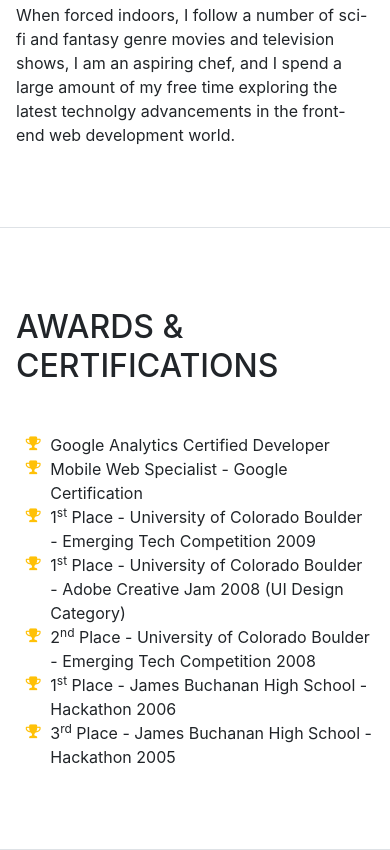
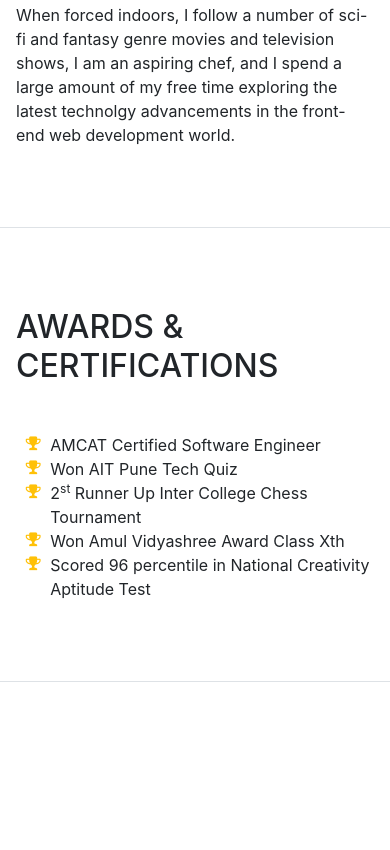
Before and after one commit to nk2242696/nk2242696.github.io, a website with bundled scripts: page index.html in a window 390 px wide. Shown: the part 3909-4759 px from the top of the page. After the commit the page ends 4591 px from the top, so only its background shows below. Built offline with nearby package versions, Linux system fonts and the light colour scheme; a web font is replaced by a local one.

Commit message:
Update index.html

```diff
--- a/index.html
+++ b/index.html
@@ -264,31 +264,21 @@
           <ul class="fa-ul mb-0">
             <li>
               <i class="fa-li fa fa-trophy text-warning"></i>
-              Google Analytics Certified Developer</li>
+              AMCAT Certified Software Engineer</li>
             <li>
               <i class="fa-li fa fa-trophy text-warning"></i>
-              Mobile Web Specialist - Google Certification</li>
+              Won AIT Pune Tech Quiz</li>
             <li>
               <i class="fa-li fa fa-trophy text-warning"></i>
-              1<sup>st</sup>
-              Place - University of Colorado Boulder - Emerging Tech Competition 2009</li>
+              2<sup>st</sup>
+              Runner Up Inter College Chess Tournament</li>
             <li>
               <i class="fa-li fa fa-trophy text-warning"></i>
-              1<sup>st</sup>
-              Place - University of Colorado Boulder - Adobe Creative Jam 2008 (UI Design Category)</li>
+              Won Amul Vidyashree Award Class Xth</li>
             <li>
               <i class="fa-li fa fa-trophy text-warning"></i>
-              2<sup>nd</sup>
-              Place - University of Colorado Boulder - Emerging Tech Competition 2008</li>
-            <li>
-            <li>
-              <i class="fa-li fa fa-trophy text-warning"></i>
-              1<sup>st</sup>
-              Place - James Buchanan High School - Hackathon 2006</li>
-            <li>
-              <i class="fa-li fa fa-trophy text-warning"></i>
-              3<sup>rd</sup>
-              Place - James Buchanan High School - Hackathon 2005</li>
+             Scored 96 percentile in National Creativity Aptitude Test
+              </li>
           </ul>
         </div>
       </section>
```
